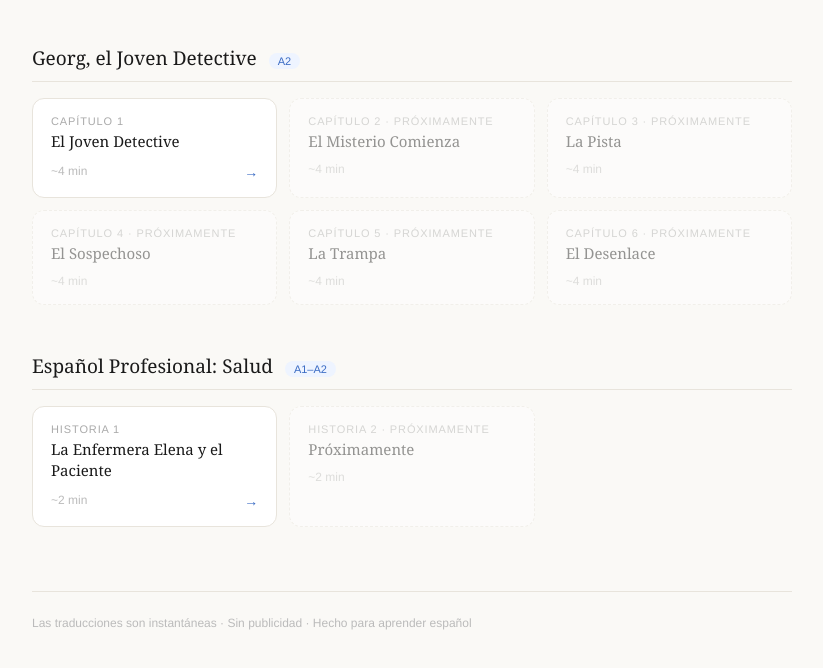
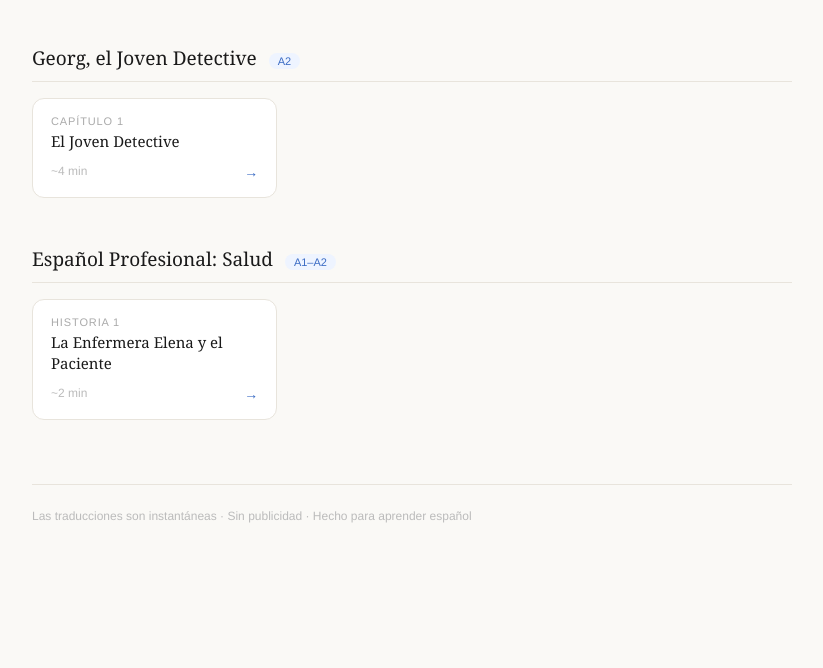
Before and after one commit to J-effer/historias-espanol, a plain HTML site: page index.html in a window 1280 px wide. Shown: the part 126-794 px from the top of the page, without its empty margins (228-1051 px from the left). Drawn offline with Linux system fonts and the light colour scheme.

Commit message:
Update index.html

```diff
--- a/index.html
+++ b/index.html
@@ -150,7 +150,7 @@
   <p class="tagline">Lee y escucha al mismo tiempo · Toca cualquier palabra para traducirla</p>
 
   <!-- ── SERIE: GEORG ─────────────────────────────── -->
-  <div class="serie">
+  <div class="serie" id="serie-georg">
     <div class="serie-header">
       <span class="serie-title">Georg, el Joven Detective</span>
       <span class="serie-level">A2</span>
@@ -166,51 +166,13 @@
         </div>
       </a>
 
-      <div class="card soon">
-        <p class="card-num">Capítulo 2</p>
-        <p class="card-title">El Misterio Comienza</p>
-        <div class="card-footer">
-          <span class="card-duration">~4 min</span>
-        </div>
-      </div>
-
-      <div class="card soon">
-        <p class="card-num">Capítulo 3</p>
-        <p class="card-title">La Pista</p>
-        <div class="card-footer">
-          <span class="card-duration">~4 min</span>
-        </div>
-      </div>
-
-      <div class="card soon">
-        <p class="card-num">Capítulo 4</p>
-        <p class="card-title">El Sospechoso</p>
-        <div class="card-footer">
-          <span class="card-duration">~4 min</span>
-        </div>
-      </div>
-
-      <div class="card soon">
-        <p class="card-num">Capítulo 5</p>
-        <p class="card-title">La Trampa</p>
-        <div class="card-footer">
-          <span class="card-duration">~4 min</span>
-        </div>
-      </div>
-
-      <div class="card soon">
-        <p class="card-num">Capítulo 6</p>
-        <p class="card-title">El Desenlace</p>
-        <div class="card-footer">
-          <span class="card-duration">~4 min</span>
-        </div>
-      </div>
+      <!--end-georg-->
 
     </div>
   </div>
 
   <!-- ── SERIE: SALUD ─────────────────────────────── -->
-  <div class="serie">
+  <div class="serie" id="serie-salud">
     <div class="serie-header">
       <span class="serie-title">Español Profesional: Salud</span>
       <span class="serie-level">A1–A2</span>
@@ -226,13 +188,7 @@
         </div>
       </a>
 
-      <div class="card soon">
-        <p class="card-num">Historia 2</p>
-        <p class="card-title">Próximamente</p>
-        <div class="card-footer">
-          <span class="card-duration">~2 min</span>
-        </div>
-      </div>
+      <!--end-salud-->
 
     </div>
   </div>
```
